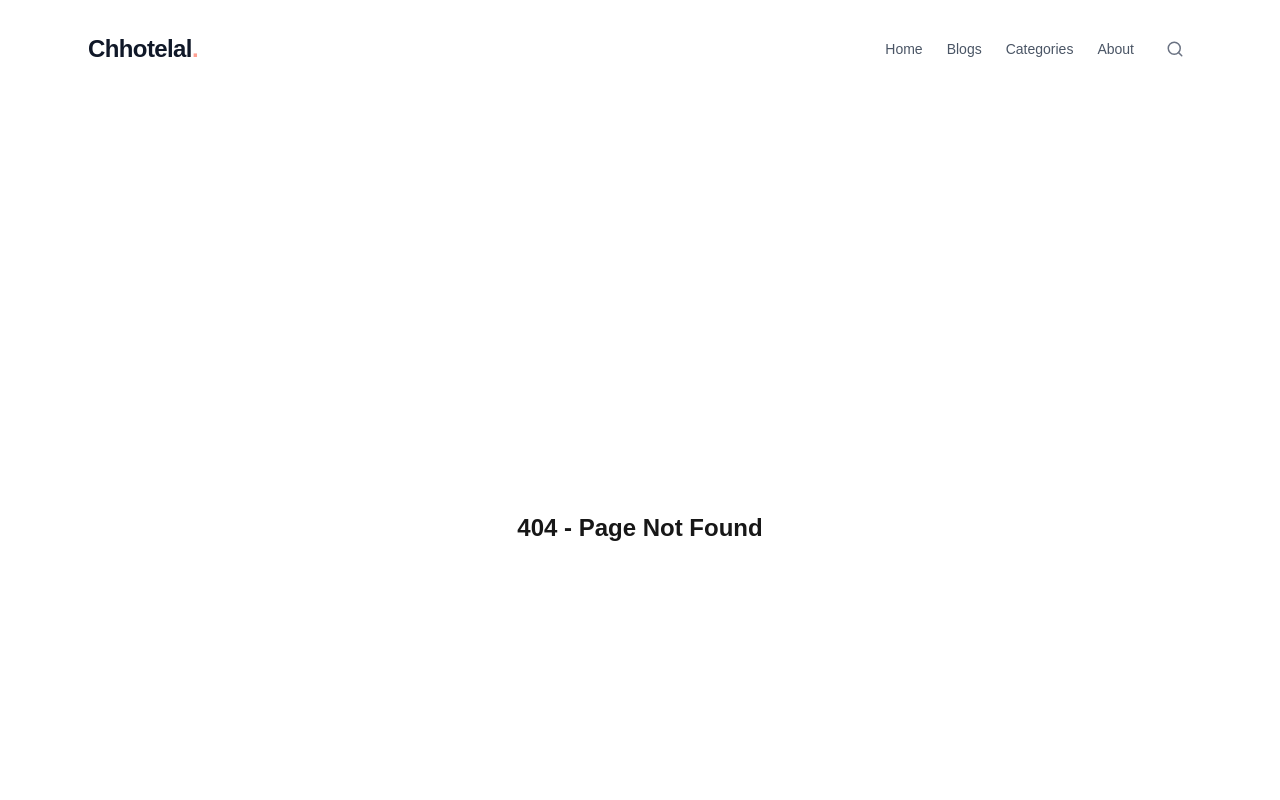
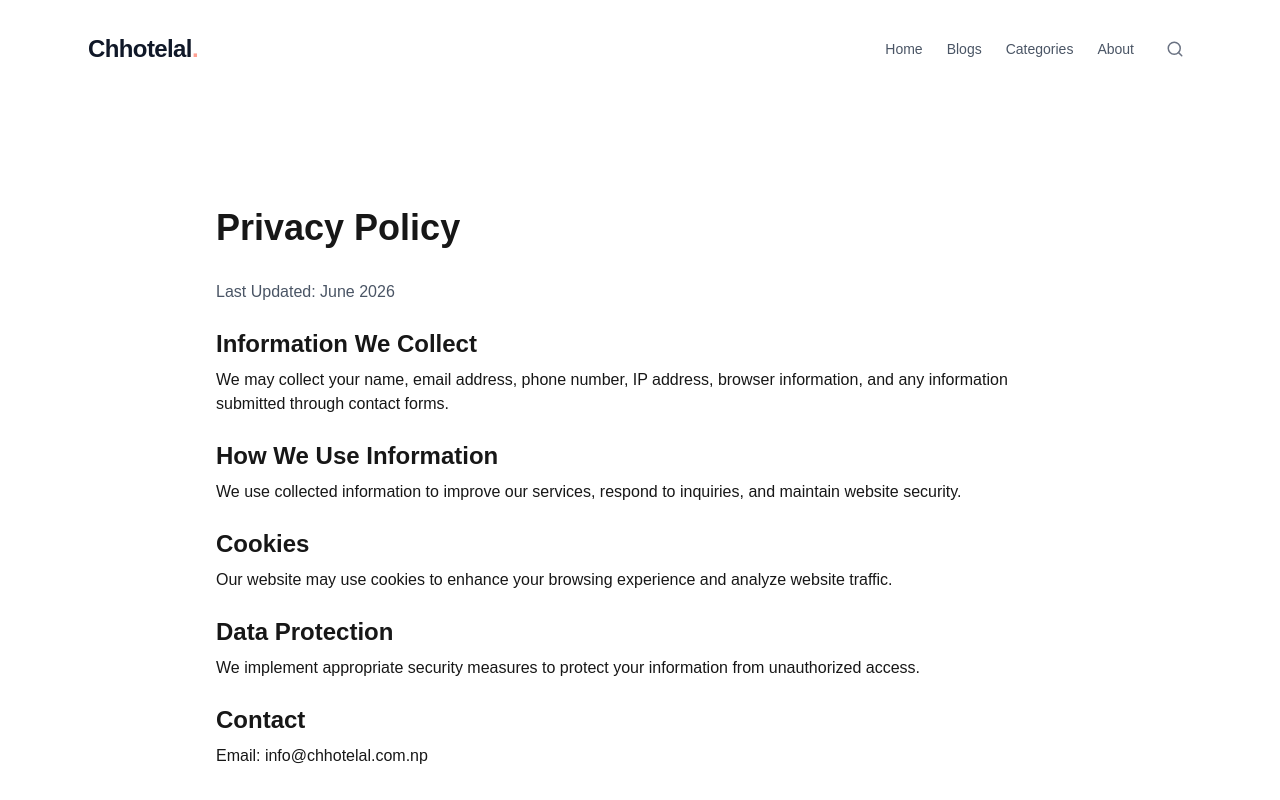
Before and after one commit to pradipchaudhary/chhotelal, a Next.js app: page /privacy-policy in a window 1280 px wide. Before the commit this address had no page. Shown: the top 800 px of the page. Built offline with nearby package versions, Linux system fonts and the light colour scheme.

Commit message:
create privacy-policy page

```diff
--- /dev/null
+++ b/app/privacy-policy/page.tsx
@@ -0,0 +1,66 @@
+export const metadata = {
+  title: "Privacy Policy | Chhotelal",
+  description: "Privacy Policy for Chhotelal",
+};
+
+export default function PrivacyPolicyPage() {
+  return (
+    <main className="max-w-4xl mx-auto px-6 py-20">
+      <h1 className="text-4xl font-bold mb-8">Privacy Policy</h1>
+
+      <p className="text-gray-600 mb-6">
+        Last Updated: June 2026
+      </p>
+
+      <section className="space-y-6">
+        <div>
+          <h2 className="text-2xl font-semibold mb-2">
+            Information We Collect
+          </h2>
+          <p>
+            We may collect your name, email address, phone number,
+            IP address, browser information, and any information
+            submitted through contact forms.
+          </p>
+        </div>
+
+        <div>
+          <h2 className="text-2xl font-semibold mb-2">
+            How We Use Information
+          </h2>
+          <p>
+            We use collected information to improve our services,
+            respond to inquiries, and maintain website security.
+          </p>
+        </div>
+
+        <div>
+          <h2 className="text-2xl font-semibold mb-2">
+            Cookies
+          </h2>
+          <p>
+            Our website may use cookies to enhance your browsing
+            experience and analyze website traffic.
+          </p>
+        </div>
+
+        <div>
+          <h2 className="text-2xl font-semibold mb-2">
+            Data Protection
+          </h2>
+          <p>
+            We implement appropriate security measures to protect
+            your information from unauthorized access.
+          </p>
+        </div>
+
+        <div>
+          <h2 className="text-2xl font-semibold mb-2">
+            Contact
+          </h2>
+          <p>Email: info@chhotelal.com.np</p>
+        </div>
+      </section>
+    </main>
+  );
+}
```
